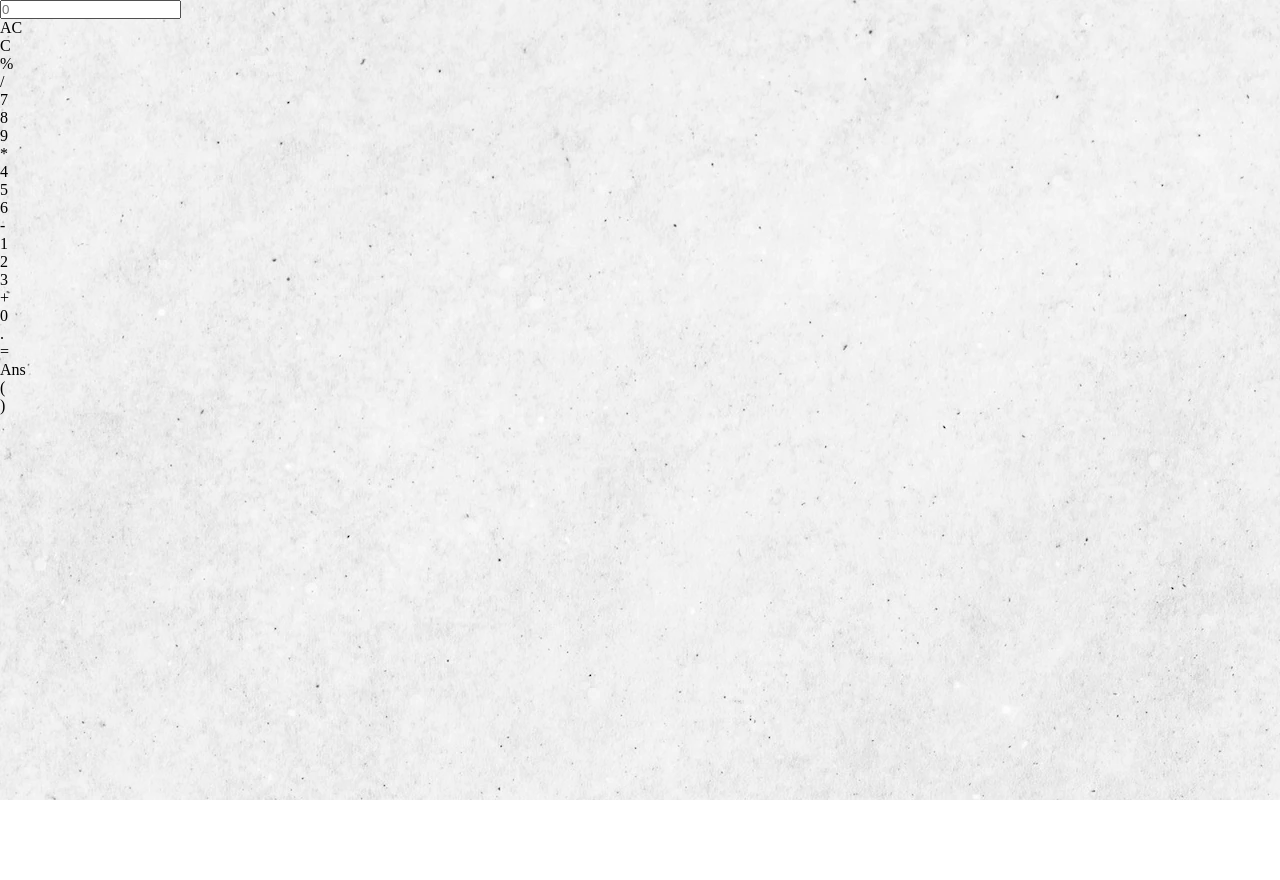
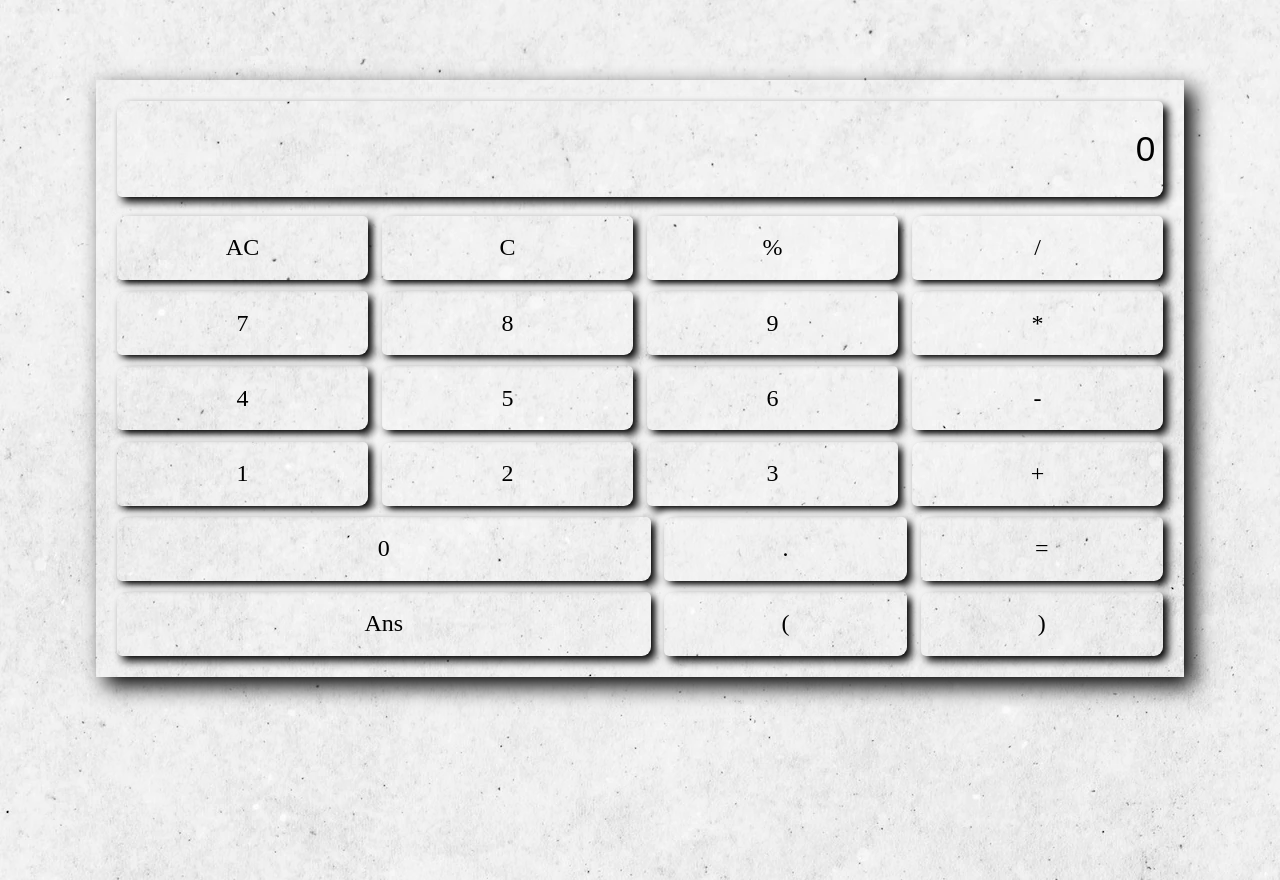
Before and after one commit to justbabss/Kalkulator, a plain HTML site: page index.html in a window 1280 px wide. Before the commit the page ends 800 px from the top, so only its background shows below. Drawn offline with Linux system fonts and the light colour scheme.

Commit message:
add all file

```diff
--- a/style.css
+++ b/style.css
@@ -9,3 +9,75 @@ body{
     height: 100vh;
     width: 100%;
 }
+
+section {
+    width: 85%;
+    margin: auto;
+    margin-top: 5rem;
+    padding: 1.3rem;
+    overflow-x: hidden;
+    display: flex;
+    flex-direction: column;
+    justify-content: center;
+    align-items: center;
+    gap: 0.7rem;
+    box-shadow: 9px 9px 20px,
+               5px 5px 6px #f3f3f3;
+}
+
+.buttonContainer {
+    width: 100%;
+    display: grid;
+    grid-template-columns: repeat(4, 1fr);
+    gap: 0.85rem;
+  }
+
+  .downbuttons {
+    grid-template-columns: 2.2fr 1fr 1fr;
+  }
+
+  .button {
+    height: 4rem;
+    display: flex;
+    justify-content: center;
+    align-items: center;
+    font-size: 1.5rem;
+    font-weight: 300;
+    cursor: pointer;
+    border-radius: 9px 5px 9px 5px;
+    transition: all 0.15s ease-in-out;
+    box-shadow: 5px 5px 8px,
+               -5px -5px 6px #f3f3f3;
+  }
+
+  .button:hover {
+    box-shadow: 3px 3px 6px rgba(0 0 0 / .15),
+               -2px -2px 3px #f3f3f3;
+  }
+
+
+  .inputBox {
+    width: 100%;
+    height: 6rem;
+    justify-content: flex-end;
+    margin-bottom: 0.5rem;
+  }
+
+  .inputBox input {
+    width: 100%;
+    padding: 0 0.5rem;
+    font-size: 2.2rem;
+    font-weight: 300;
+    text-align: right;
+    border: none;
+    color: blue;
+    background: transparent;
+  }
+
+  input:focus {
+    outline: none;
+  }
+
+  input::placeholder {
+    color: black;
+  }
```
